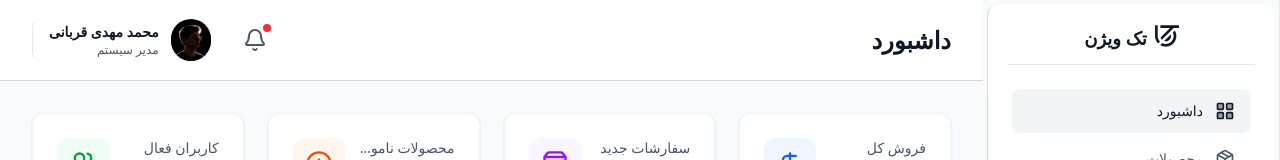
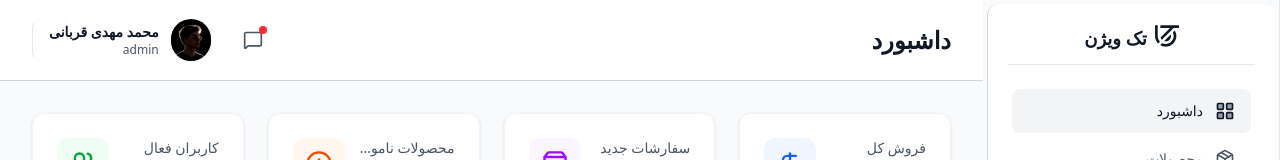
Before and after one commit to mahdi-delta/TechVision-AdminPanel, a React (Vite) app: page / in a window 1280 px wide. Shown: the top 160 px of the page. Built offline with nearby package versions, Linux system fonts and the light colour scheme; a small style sheet from the web is missing.

Commit message:
update header data to sinc with store data

```diff
--- a/src/components/AdminComponents/header/NotificationDropdown.jsx
+++ b/src/components/AdminComponents/header/NotificationDropdown.jsx
@@ -1,5 +1,5 @@
 import { useState, useRef } from "react";
-import { Bell, Clock } from "lucide-react";
+import { MessageSquare, Clock } from "lucide-react";
 import useClickOutside from "../../../hooks/useClickOutside";
 
 const NotificationDropdown = () => {
@@ -24,7 +24,7 @@ const NotificationDropdown = () => {
                     onClick={() => setShowNotifications(!showNotifications)}
                     className="relative p-2 rounded-lg hover:bg-gray-50 transition-colors group"
                >
-                    <Bell className="w-6 h-6 text-gray-600 group-hover:fill-gray-400 transition-fill" />
+                    <MessageSquare className="w-5 h-5 text-gray-600 group-hover:fill-gray-400 transition-fill" />
                     <span className="absolute top-1 right-1 w-2 h-2 bg-red-500 rounded-full"></span>
                </button>
 
--- a/src/components/AdminComponents/header/ProfileDropdown.jsx
+++ b/src/components/AdminComponents/header/ProfileDropdown.jsx
@@ -1,11 +1,14 @@
 import { useState, useRef } from "react";
 import { User, Settings, HelpCircle, LogOut } from "lucide-react";
 import useClickOutside from "../../../hooks/useClickOutside";
-import { currentUser } from "../../../data/userData";
+import { useAuthStore } from "../../../store/adminStore/useAuthStore";
+import profile from "../../../assets/images/profileImage.png"
 
 const ProfileDropdown = () => {
      const [showProfile, setShowProfile] = useState(false);
      const dropdownRef = useRef(null);
+
+     const currentUser = useAuthStore((state) => state.currentUser);
 
      useClickOutside(dropdownRef, () => {
           if (showProfile) {
@@ -20,8 +23,8 @@ const ProfileDropdown = () => {
                     className="flex items-center gap-3 pl-4 border-l border-gray-200 hover:opacity-80 transition-opacity rounded-lg pr-2 hover:bg-gray-50"
                >
                     <div className="w-10 h-10 rounded-full bg-linear-to-br from-tech-accent to-blue-600 flex items-center justify-center text-white font-bold cursor-pointer hover:scale-110 transition-transform shadow-sm">
-                         {currentUser?.avatar ? (
-                              <img src={currentUser.avatar} className="rounded-full" />
+                         {profile ? (
+                              <img src={profile} className="rounded-full" />
                          ) : (
                               currentUser.initials
                          )}
```
